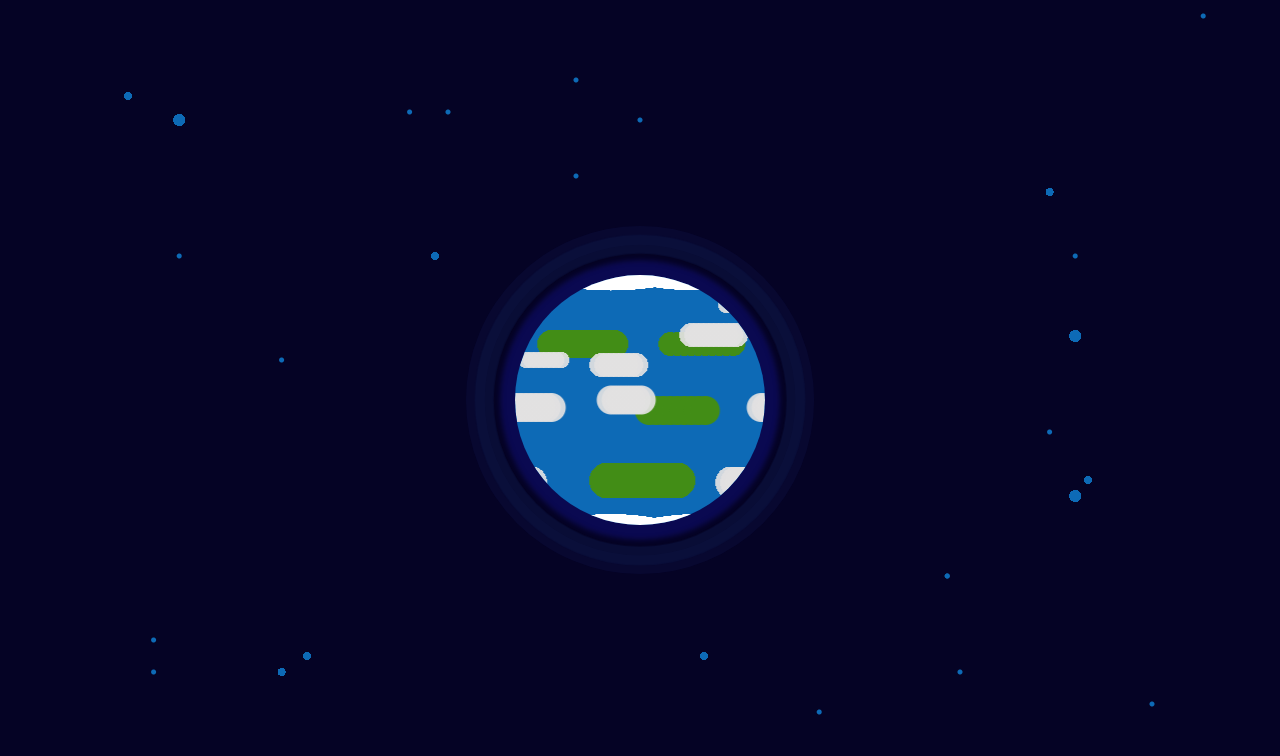
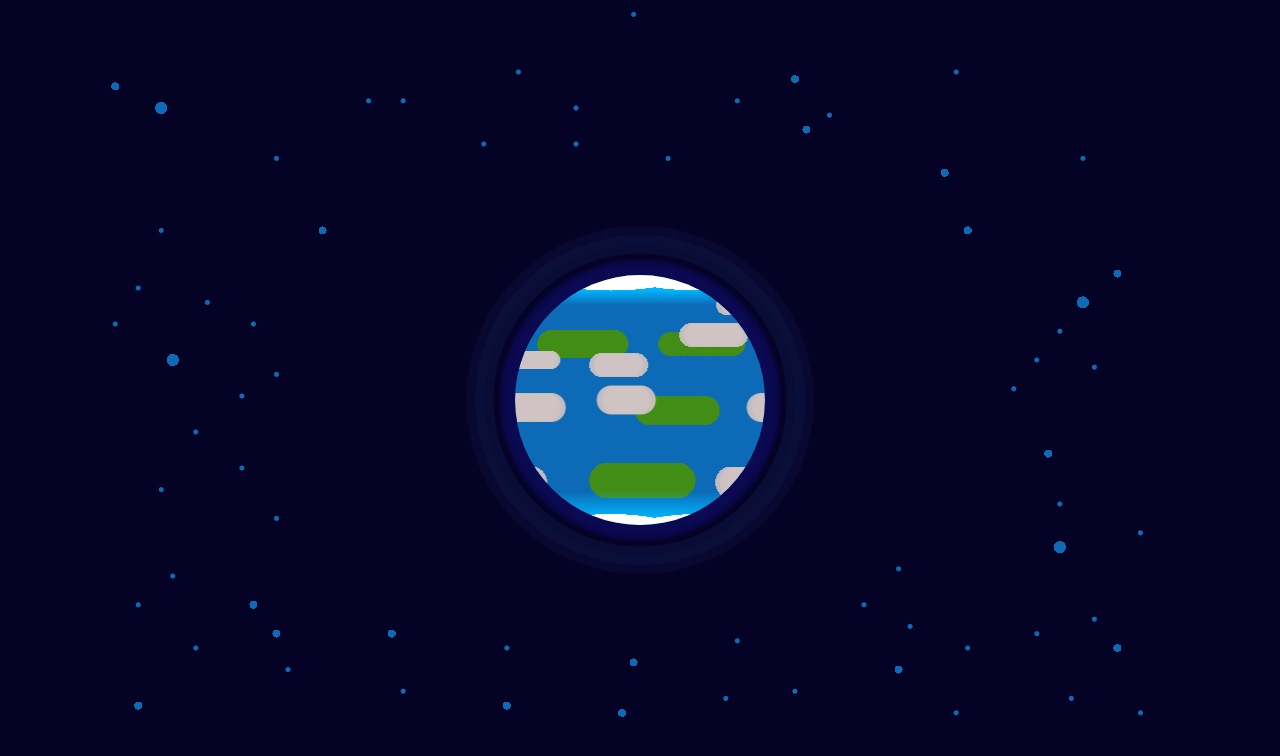
Before and after one commit to azevedev/kurzgesagt-css, a plain HTML site: page index.html in a window 1280 px wide. Drawn offline with Linux system fonts and the light colour scheme.

Commit message:
last commit

```diff
--- a/style.css
+++ b/style.css
@@ -1,5 +1,5 @@
 :root{
-    --cloud-color: #e2e1e1ed;
+    --cloud-color: #cfc3c3ed;
     --terrain-color: #428d16;
     --star-color: #0d6ab6;
 }
@@ -16,6 +16,7 @@ body {
     height: 100vh;
     background: #050325;
     position: relative;
+    overflow: hidden;
 }
 
 .planet{
@@ -60,13 +61,13 @@ body {
     height: 100%;
     border-radius: 50%;
     background:
-    radial-gradient(circle at 34% 12%, var(--cloud-color) 8px, transparent 8px),
-    radial-gradient(circle at 32% 12%, var(--cloud-color) 8px, transparent 8px),
-    radial-gradient(circle at 30% 12%, var(--cloud-color) 8px, transparent 8px),
-    radial-gradient(circle at 28% 12%, var(--cloud-color) 8px, transparent 8px),
-    radial-gradient(circle at 26% 12%, var(--cloud-color) 8px, transparent 8px),
-    radial-gradient(circle at 24% 12%, var(--cloud-color) 8px, transparent 8px),
-    radial-gradient(circle at 22% 12%, var(--cloud-color) 8px, transparent 8px),
+    radial-gradient(circle at 34% 12%, var(--cloud-color) 10px, transparent 8px),
+    radial-gradient(circle at 32% 12%, var(--cloud-color) 10px, transparent 8px),
+    radial-gradient(circle at 30% 12%, var(--cloud-color) 10px, transparent 8px),
+    radial-gradient(circle at 28% 12%, var(--cloud-color) 10px, transparent 8px),
+    radial-gradient(circle at 26% 12%, var(--cloud-color) 10px, transparent 8px),
+    radial-gradient(circle at 24% 12%, var(--cloud-color) 10px, transparent 8px),
+    radial-gradient(circle at 22% 12%, var(--cloud-color) 10px, transparent 8px),
 
     radial-gradient(circle at 26% 24%, var(--cloud-color) 12px, transparent 12px),
     radial-gradient(circle at 24% 24%, var(--cloud-color) 12px, transparent 12px),
@@ -79,14 +80,19 @@ body {
     radial-gradient(circle at 10% 24%, var(--cloud-color) 12px, transparent 12px),
     radial-gradient(circle at 8% 24%, var(--cloud-color) 12px, transparent 12px),
 
-    radial-gradient(circle at 56% 34%, var(--cloud-color) 8px, transparent 8px),
-    radial-gradient(circle at 54% 34%, var(--cloud-color) 8px, transparent 8px),
-    radial-gradient(circle at 52% 34%, var(--cloud-color) 8px, transparent 8px),
-    radial-gradient(circle at 50% 34%, var(--cloud-color) 8px, transparent 8px),
-    radial-gradient(circle at 48% 34%, var(--cloud-color) 8px, transparent 8px),
-    radial-gradient(circle at 46% 34%, var(--cloud-color) 8px, transparent 8px),
-    radial-gradient(circle at 44% 34%, var(--cloud-color) 8px, transparent 8px),
-    radial-gradient(circle at 42% 34%, var(--cloud-color) 8px, transparent 8px),
+    radial-gradient(circle at 52% 34%, var(--cloud-color) 9px, transparent 8px),
+    radial-gradient(circle at 51% 34%, var(--cloud-color) 9px, transparent 8px),
+    radial-gradient(circle at 50% 34%, var(--cloud-color) 9px, transparent 8px),
+    radial-gradient(circle at 49% 34%, var(--cloud-color) 9px, transparent 8px),
+    radial-gradient(circle at 48% 34%, var(--cloud-color) 9px, transparent 8px),
+    radial-gradient(circle at 47% 34%, var(--cloud-color) 9px, transparent 8px),
+    radial-gradient(circle at 46% 34%, var(--cloud-color) 9px, transparent 8px),
+    radial-gradient(circle at 45% 34%, var(--cloud-color) 9px, transparent 8px),
+    radial-gradient(circle at 44% 34%, var(--cloud-color) 9px, transparent 8px),
+    radial-gradient(circle at 43% 34%, var(--cloud-color) 9px, transparent 8px),
+    radial-gradient(circle at 42% 34%, var(--cloud-color) 9px, transparent 8px),
+    radial-gradient(circle at 41% 34%, var(--cloud-color) 9px, transparent 8px),
+    radial-gradient(circle at 40% 34%, var(--cloud-color) 9px, transparent 8px),
 
     radial-gradient(circle at 86% 36%, var(--cloud-color) 12px, transparent 8px),
     radial-gradient(circle at 84% 36%, var(--cloud-color) 12px, transparent 8px),
@@ -130,7 +136,6 @@ body {
     background-repeat: repeat-x;
     background-position: 20px;
     animation: clouds 8s infinite linear;
-
 }
 
 .terrain{
@@ -146,13 +151,14 @@ body {
     radial-gradient(circle at 50% -67%, white 300px, transparent 8px),
     radial-gradient(circle at 25% -67%, white 300px, transparent 8px),
     radial-gradient(circle at 0% -67%, white 300px, transparent 8px),
-
+    linear-gradient(rgb(0, 183, 255) 65px, transparent 80px),
     radial-gradient(circle at 100% 154%, white 250px, transparent 8px),
     radial-gradient(circle at 75% 154%, white 250px, transparent 8px),
     radial-gradient(circle at 50% 154%, white 250px, transparent 8px),
     radial-gradient(circle at 25% 154%, white 250px, transparent 8px),
     radial-gradient(circle at 0% 154%, white 250px, transparent 8px),
-
+    /* linear-gradient(rgb(0, 183, 255) 65px, transparent 80px), */
+    linear-gradient(transparent, transparent 76%, rgb(0, 183, 255) 84%),
     radial-gradient(circle at 26% 34%, var(--terrain-color) 14px, transparent 12px),
     radial-gradient(circle at 24% 34%, var(--terrain-color) 14px, transparent 12px),
     radial-gradient(circle at 22% 34%, var(--terrain-color) 14px, transparent 12px),
@@ -221,8 +227,8 @@ body {
 
 .stars{
     position: absolute;
-    width: 100vw;
-    height: 100vh;
+    width: 90vw;
+    height: 90vh;
     top: 0;
     left: 0;
     z-index: -1;
@@ -230,20 +236,30 @@ body {
     radial-gradient(circle at 10% 12%, var(--star-color) 4px, transparent 3px),
     radial-gradient(circle at 35% 14%, var(--star-color) 2px, transparent 3px),
     radial-gradient(circle at 45% 10%, var(--star-color) 2px, transparent 3px),
-    radial-gradient(circle at 84% 42%, var(--star-color) 6px, transparent 3px),
-    radial-gradient(circle at 94% 02%, var(--star-color) 2px, transparent 3px),
-    radial-gradient(circle at 34% 32%, var(--star-color) 4px, transparent 3px),
-    radial-gradient(circle at 45% 22%, var(--star-color) 2px, transparent 3px),
-    radial-gradient(circle at 24% 82%, var(--star-color) 4px, transparent 3px),
+    radial-gradient(circle at 94% 42%, var(--star-color) 6px, transparent 3px),
+    radial-gradient(circle at 94% 22%, var(--star-color) 2px, transparent 3px),
+    radial-gradient(circle at 28% 32%, var(--star-color) 4px, transparent 3px),
+    radial-gradient(circle at 42% 20%, var(--star-color) 2px, transparent 3px),
+    radial-gradient(circle at 24% 88%, var(--star-color) 4px, transparent 3px),
+    radial-gradient(circle at 34% 88%, var(--star-color) 4px, transparent 3px),
+    radial-gradient(circle at 44% 98%, var(--star-color) 4px, transparent 3px),
+    radial-gradient(circle at 44% 90%, var(--star-color) 2px, transparent 3px),
+    radial-gradient(circle at 84% 90%, var(--star-color) 2px, transparent 3px),
     radial-gradient(circle at 14% 32%, var(--star-color) 2px, transparent 3px),
+    radial-gradient(circle at 18% 42%, var(--star-color) 2px, transparent 3px),
+    radial-gradient(circle at 24% 22%, var(--star-color) 2px, transparent 3px),
+    radial-gradient(circle at 24% 52%, var(--star-color) 2px, transparent 3px),
+    radial-gradient(circle at 24% 72%, var(--star-color) 2px, transparent 3px),
+    radial-gradient(circle at 21% 65%, var(--star-color) 2px, transparent 3px),
+    radial-gradient(circle at 21% 55%, var(--star-color) 2px, transparent 3px),
 
 
-    radial-gradient(circle at 12% 80%, var(--star-color) 2px, transparent 3px),
+    radial-gradient(circle at 15% 80%, var(--star-color) 2px, transparent 3px),
     radial-gradient(circle at 14% 15%, var(--star-color) 6px, transparent 3px),
     radial-gradient(circle at 50% 15%, var(--star-color) 2px, transparent 3px),
     radial-gradient(circle at 12% 84%, var(--star-color) 2px, transparent 3px),
     radial-gradient(circle at 22% 84%, var(--star-color) 4px, transparent 3px),
-    radial-gradient(circle at 82% 54%, var(--star-color) 2px, transparent 3px),
+    radial-gradient(circle at 88% 54%, var(--star-color) 2px, transparent 3px),
     radial-gradient(circle at 22% 45%, var(--star-color) 2px, transparent 3px),
     radial-gradient(circle at 82% 24%, var(--star-color) 4px, transparent 3px),
     radial-gradient(circle at 32% 14%, var(--star-color) 2px, transparent 3px),
@@ -251,14 +267,47 @@ body {
 
     radial-gradient(circle at 90% 88%, var(--star-color) 2px, transparent 3px),
     radial-gradient(circle at 75% 84%, var(--star-color) 2px, transparent 3px),
-    radial-gradient(circle at 85% 60%, var(--star-color) 4px, transparent 3px),
-    radial-gradient(circle at 74% 72%, var(--star-color) 2px, transparent 3px),
-    radial-gradient(circle at 84% 62%, var(--star-color) 6px, transparent 3px),
-    radial-gradient(circle at 74% 72%, var(--star-color) 2px, transparent 3px),
-    radial-gradient(circle at 55% 82%, var(--star-color) 4px, transparent 3px),
+    radial-gradient(circle at 91% 63%, var(--star-color) 4px, transparent 3px),
+    radial-gradient(circle at 79% 87%, var(--star-color) 2px, transparent 3px),
+    radial-gradient(circle at 92% 76%, var(--star-color) 6px, transparent 3px),
+    radial-gradient(circle at 78% 79%, var(--star-color) 2px, transparent 3px),
+    radial-gradient(circle at 55% 92%, var(--star-color) 4px, transparent 3px),
     radial-gradient(circle at 64% 89%, var(--star-color) 2px, transparent 3px),
-    radial-gradient(circle at 84% 32%, var(--star-color) 2px, transparent 3px);
+    radial-gradient(circle at 55% 02%, var(--star-color) 2px, transparent 3px),
+    radial-gradient(circle at 58% 22%, var(--star-color) 2px, transparent 3px),
+    radial-gradient(circle at 50% 20%, var(--star-color) 2px, transparent 3px),
+    radial-gradient(circle at 70% 18%, var(--star-color) 4px, transparent 3px),
+    radial-gradient(circle at 72% 16%, var(--star-color) 2px, transparent 3px),
+    radial-gradient(circle at 64% 14%, var(--star-color) 2px, transparent 3px),
+    radial-gradient(circle at 69% 11%, var(--star-color) 4px, transparent 3px),
+    radial-gradient(circle at 83% 10%, var(--star-color) 2px, transparent 3px),
+    radial-gradient(circle at 90% 50%, var(--star-color) 2px, transparent 3px),
+    radial-gradient(circle at 95% 51%, var(--star-color) 2px, transparent 3px),
+    radial-gradient(circle at 97% 38%, var(--star-color) 4px, transparent 3px),
+    radial-gradient(circle at 92% 70%, var(--star-color) 2px, transparent 3px),
+    radial-gradient(circle at 99% 74%, var(--star-color) 2px, transparent 3px),
+    radial-gradient(circle at 97% 90%, var(--star-color) 4px, transparent 3px),
+    radial-gradient(circle at 95% 86%, var(--star-color) 2px, transparent 3px),
+    radial-gradient(circle at 92% 46%, var(--star-color) 2px, transparent 3px),
+    radial-gradient(circle at 99% 99%, var(--star-color) 2px, transparent 3px),
+    radial-gradient(circle at 93% 97%, var(--star-color) 2px, transparent 3px),
+    radial-gradient(circle at 83% 99%, var(--star-color) 2px, transparent 3px),
+    radial-gradient(circle at 78% 93%, var(--star-color) 4px, transparent 3px),
+    radial-gradient(circle at 69% 96%, var(--star-color) 2px, transparent 3px),
+    radial-gradient(circle at 63% 97%, var(--star-color) 2px, transparent 3px),
+    radial-gradient(circle at 54% 99%, var(--star-color) 4px, transparent 3px),
+    radial-gradient(circle at 35% 96%, var(--star-color) 2px, transparent 3px),
+    radial-gradient(circle at 25% 93%, var(--star-color) 2px, transparent 3px),
+    radial-gradient(circle at 17% 90%, var(--star-color) 2px, transparent 3px),
+    radial-gradient(circle at 12% 98%, var(--star-color) 4px, transparent 3px),
+    radial-gradient(circle at 14% 68%, var(--star-color) 2px, transparent 3px),
+    radial-gradient(circle at 17% 60%, var(--star-color) 2px, transparent 3px),
+    radial-gradient(circle at 15% 50%, var(--star-color) 6px, transparent 3px),
+    radial-gradient(circle at 12% 40%, var(--star-color) 2px, transparent 3px),
+    radial-gradient(circle at 10% 45%, var(--star-color) 2px, transparent 3px),
+    radial-gradient(circle at 84% 32%, var(--star-color) 4px, transparent 3px);
     background-size: 100%;
+    /* animation: rotate 20s infinite linear; */
 }
 
 
@@ -281,3 +330,8 @@ body {
     from {background-position: 0px;}
     to {background-position: 350px;}
 }
+
+@keyframes rotate{
+    from {transform: rotate(360deg);}
+    to {transform: rotate(0deg);}
+}
```
